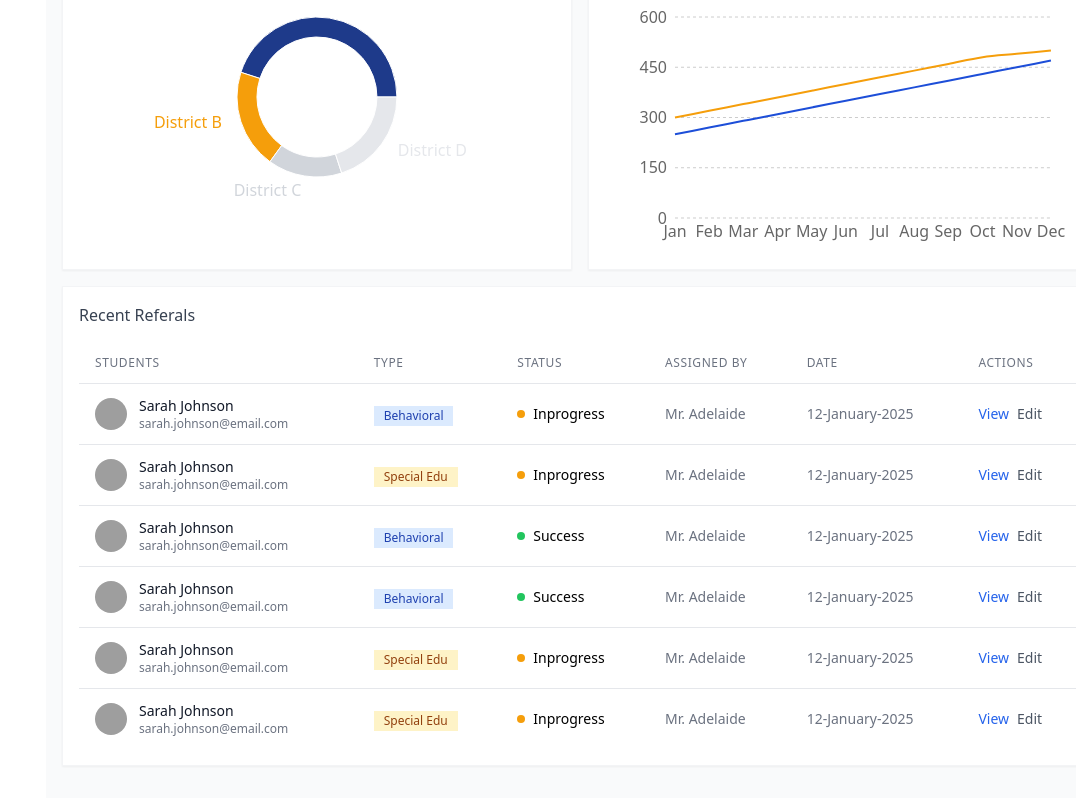
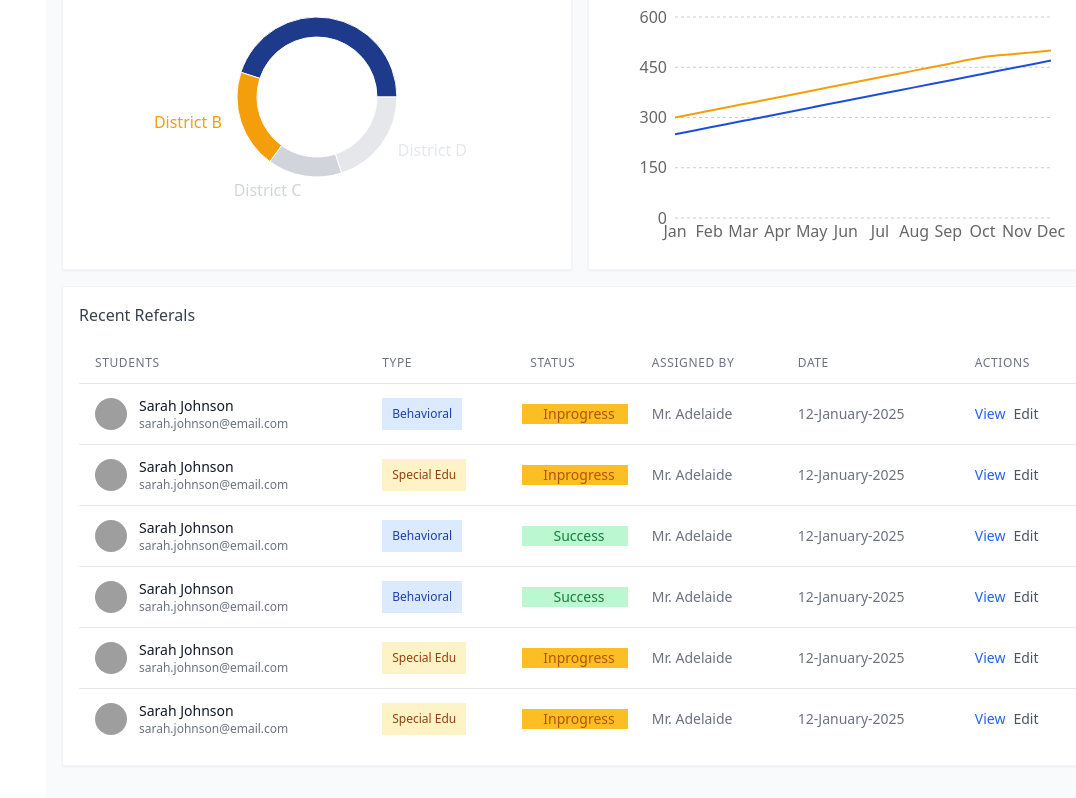
Before and after one commit to Yun4g/Aces-pre, a Next.js app: page /Dashboard/RefeeralDashboard/analytics in a window 1280 px wide. Shown: the part 862-1660 px from the top of the page, without its empty margins (204-1280 px from the left). Built offline with nearby package versions, Linux system fonts and the light colour scheme; grey boxes are pictures that could not be loaded.

Commit message:
fixed analytics

```diff
--- a/src/app/Dashboard/RefeeralDashboard/analytics/page.tsx
+++ b/src/app/Dashboard/RefeeralDashboard/analytics/page.tsx
@@ -409,17 +409,19 @@ export default function AnalyticsDashboard() {
                     </div>
                   </td>
                   <td className="px-4 py-3 whitespace-nowrap">
-                    <span className={`inline-flex items-center px-2.5 py-0.5 rounded-md text-xs font-medium ${
+                    <span className={`inline-flex items-center px-2.5 py-2  rounded-lg text-xs font-medium ${
                       referral.type === 'Behavioral' ? 'bg-blue-100 text-blue-800' : 'bg-amber-100 text-amber-800'
                     }`}>
                       {referral.type}
                     </span>
                   </td>
-                  <td className="px-4 py-3 whitespace-nowrap">
-                    <div className="flex items-center">
+                  <td className="px-2 py-3 whitespace-nowrap">
+                    <div  className={`rounded-lg  overflow-hidden flex  justify-center ${
+                          referral.status === 'Success' ? 'bg-green-200 text-green-700' : 'bg-amber-400 text-amber-700 '
+                        }`} >
                       <span
-                        className={`h-2 w-2 rounded-full mr-2 ${
-                          referral.status === 'Success' ? 'bg-green-500' : 'bg-amber-500'
+                        className={`h-4 w-2 rounded-full  ${
+                          referral.status === 'Success' ? 'bg-green-200' : 'bg-amber-400'
                         }`}
                       ></span>
                       <span className="text-sm">{referral.status}</span>
```
